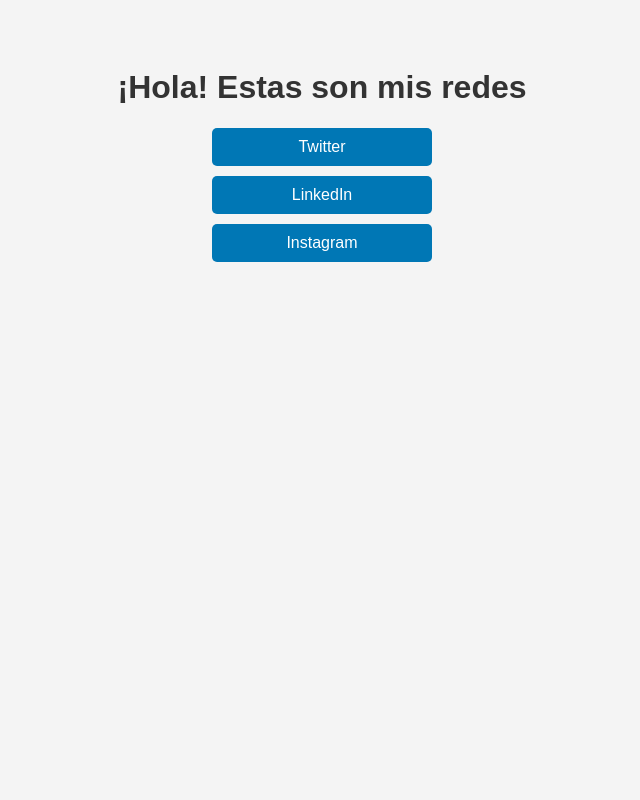
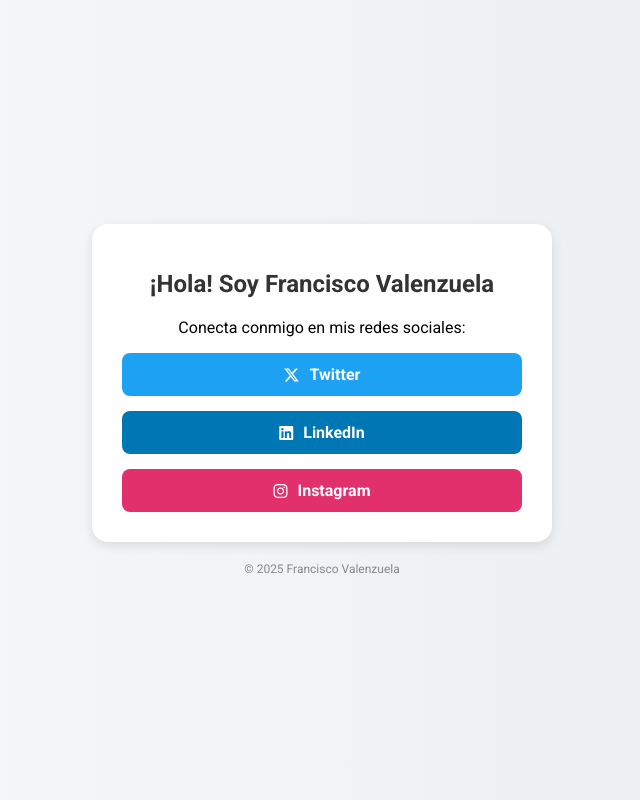
Before and after one commit to YizusTM/FranciscoValenzuela, a plain HTML site: page index.html in a window 1280 px wide. Shown: the whole page, without its empty margins (318-958 px from the left). Drawn offline with Linux system fonts and the light colour scheme.

Commit message:
Update index.html

```diff
--- a/index.html
+++ b/index.html
@@ -1,43 +1,100 @@
 <!DOCTYPE html>
 <html lang="es">
 <head>
-  <meta charset="UTF-8">
-  <meta name="viewport" content="width=device-width, initial-scale=1">
-  <title>Mis Redes Sociales</title>
+  <meta charset="UTF-8" />
+  <meta name="viewport" content="width=device-width, initial-scale=1.0"/>
+  <title>Francisco Valenzuela | Mis Redes</title>
+
+  <!-- Fuente y Iconos -->
+  <link href="https://fonts.googleapis.com/css2?family=Roboto:wght@400;700&display=swap" rel="stylesheet"/>
+  <link rel="stylesheet" href="https://cdnjs.cloudflare.com/ajax/libs/font-awesome/6.5.0/css/all.min.css"/>
+
   <style>
     body {
-      font-family: Arial, sans-serif;
+      margin: 0;
+      padding: 0;
+      font-family: 'Roboto', sans-serif;
+      background: linear-gradient(to right, #f8f9fa, #e9ecef);
+      display: flex;
+      flex-direction: column;
+      align-items: center;
+      justify-content: center;
+      height: 100vh;
+    }
+
+    .card {
+      background-color: #ffffff;
+      border-radius: 16px;
+      padding: 30px;
+      box-shadow: 0 4px 12px rgba(0,0,0,0.1);
       text-align: center;
-      padding: 40px;
-      background-color: #f4f4f4;
+      max-width: 400px;
+      width: 90%;
     }
+
     h1 {
+      font-size: 24px;
       color: #333;
+      margin-bottom: 20px;
     }
+
+    .redes {
+      display: flex;
+      flex-direction: column;
+      gap: 15px;
+    }
+
     .redes a {
-      display: block;
-      margin: 10px;
-      padding: 10px;
+      display: flex;
+      align-items: center;
+      justify-content: center;
+      padding: 12px 20px;
+      border-radius: 8px;
+      color: white;
       text-decoration: none;
-      color: white;
-      background-color: #0077b5;
-      border-radius: 5px;
-      width: 200px;
-      margin-left: auto;
-      margin-right: auto;
+      font-weight: bold;
+      transition: transform 0.2s ease;
     }
-    .github { background-color: #333; }
+
+    .redes a:hover {
+      transform: scale(1.05);
+    }
+
     .twitter { background-color: #1da1f2; }
     .linkedin { background-color: #0077b5; }
     .instagram { background-color: #e1306c; }
+
+    .redes i {
+      margin-right: 10px;
+    }
+
+    footer {
+      margin-top: 20px;
+      font-size: 12px;
+      color: #888;
+    }
   </style>
 </head>
 <body>
-  <h1>¡Hola! Estas son mis redes</h1>
-  <div class="redes">
-    <a href="https://x.com/FranciscoVlza8" class="twitter">Twitter</a>
-    <a href="https://www.linkedin.com/in/francisco-valenzuela-0bb141315/" class="linkedin">LinkedIn</a>
-    <a href="https://www.instagram.com/jesusfrancisco.1/" class="instagram">Instagram</a>
+  <div class="card">
+    <h1>¡Hola! Soy Francisco Valenzuela</h1>
+    <p>Conecta conmigo en mis redes sociales:</p>
+
+    <div class="redes">
+      <a href="https://x.com/FranciscoVlza8" class="twitter" target="_blank">
+        <i class="fab fa-x-twitter"></i> Twitter
+      </a>
+      <a href="https://www.linkedin.com/in/francisco-valenzuela-0bb141315/" class="linkedin" target="_blank">
+        <i class="fab fa-linkedin"></i> LinkedIn
+      </a>
+      <a href="https://www.instagram.com/jesusfrancisco.1/" class="instagram" target="_blank">
+        <i class="fab fa-instagram"></i> Instagram
+      </a>
+    </div>
   </div>
+
+  <footer>
+    &copy; 2025 Francisco Valenzuela
+  </footer>
 </body>
 </html>
```
